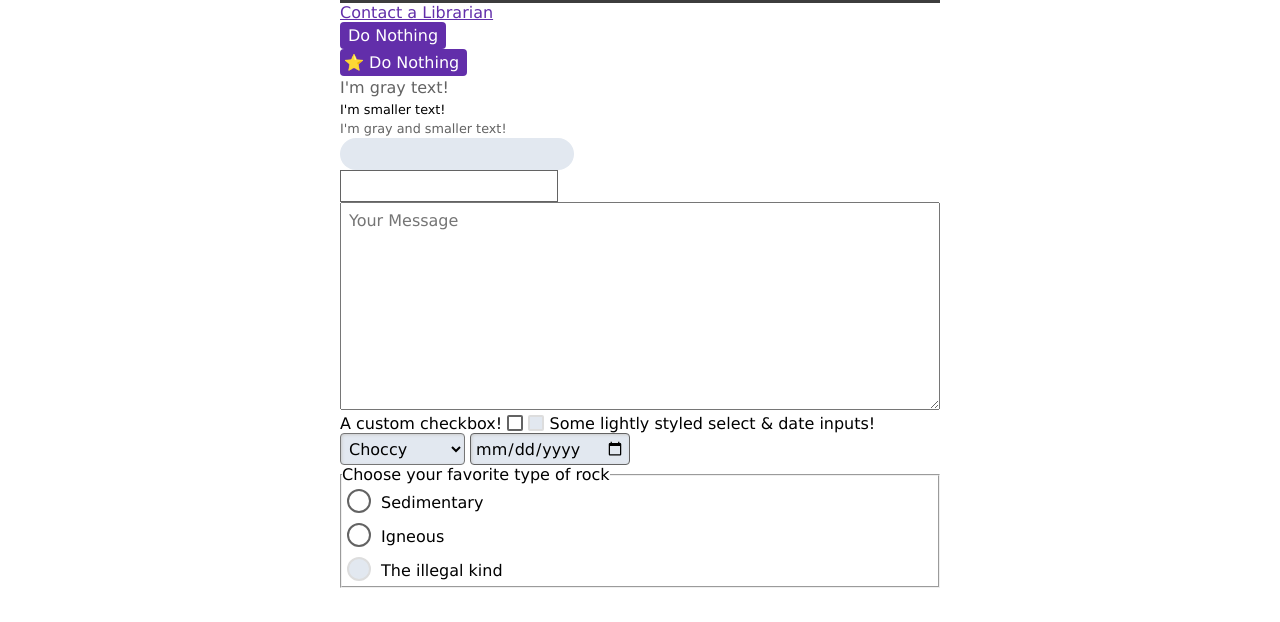
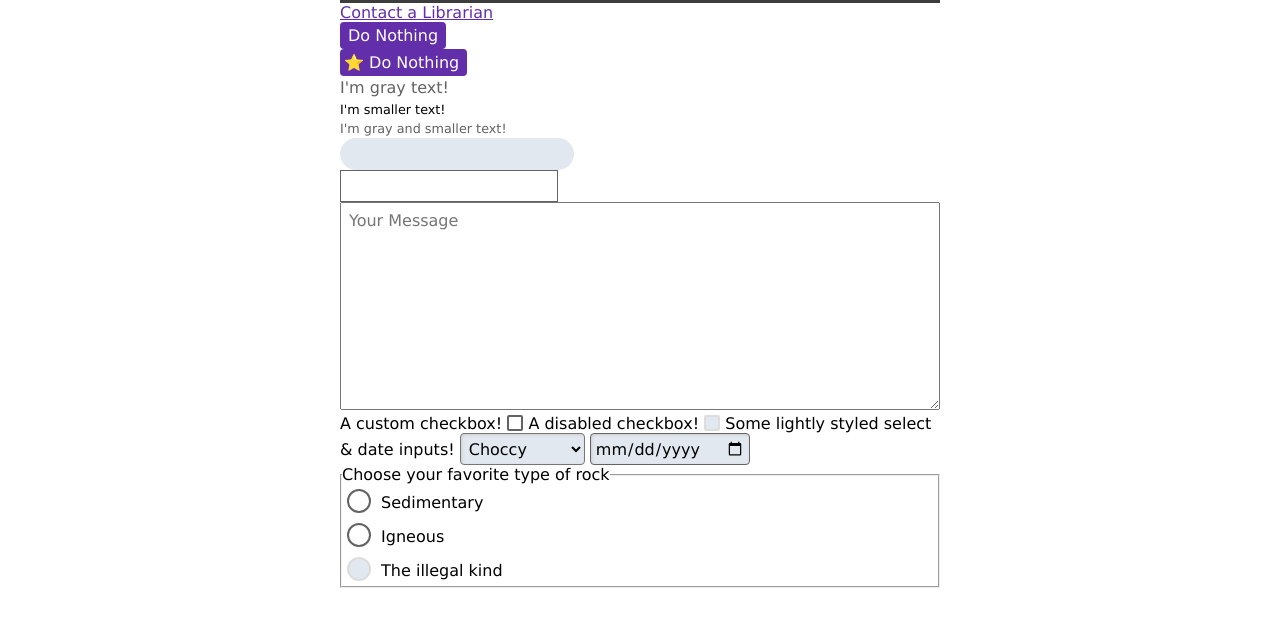
Before and after one commit to Julia-1439/css-snippets, a plain HTML site: page index.html in a window 1280 px wide. Shown: the part 178-800 px from the top of the page. Drawn offline with Linux system fonts and the light colour scheme.

Commit message:
Refactor structure of checkboxes

```diff
--- a/index.html
+++ b/index.html
@@ -49,9 +49,14 @@
       <input type="text" class="input-style-2">
     </div>
     <textarea class="textarea-style-1" name="" id="" rows="10" placeholder="Your Message"></textarea>
-    <label for="checkbox">A custom checkbox!</label>
-    <input type="checkbox" class="checkbox-style-1" name="" id="checkbox">
-    <input type="checkbox" disabled class="checkbox-style-1" name="" id="">
+    <label>
+      A custom checkbox!
+      <input type="checkbox" class="checkbox-style-1" name="">
+    </label>
+    <label>
+      A disabled checkbox!
+      <input type="checkbox" disabled class="checkbox-style-1" name="" id="">
+    </label>
     Some lightly styled select & date inputs!
     <select name="" id="" class="select-style-1">
       <option value="chocolate">Choccy</option>
@@ -80,7 +85,6 @@
             The illegal kind
           </label>
         </li>
-
       </ul>
     </fieldset>
   </main>
```
